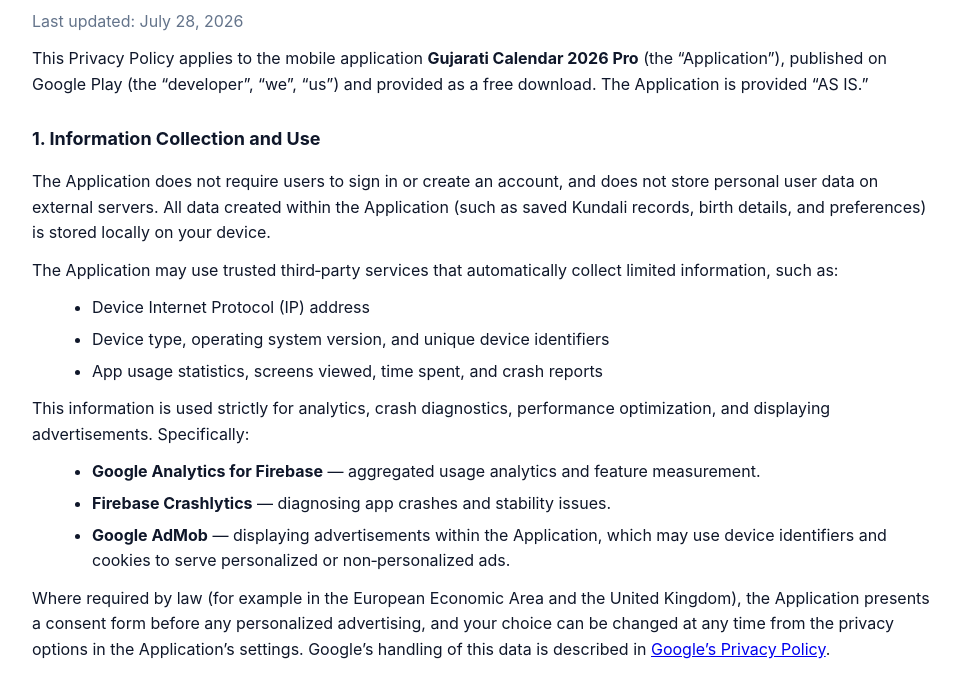
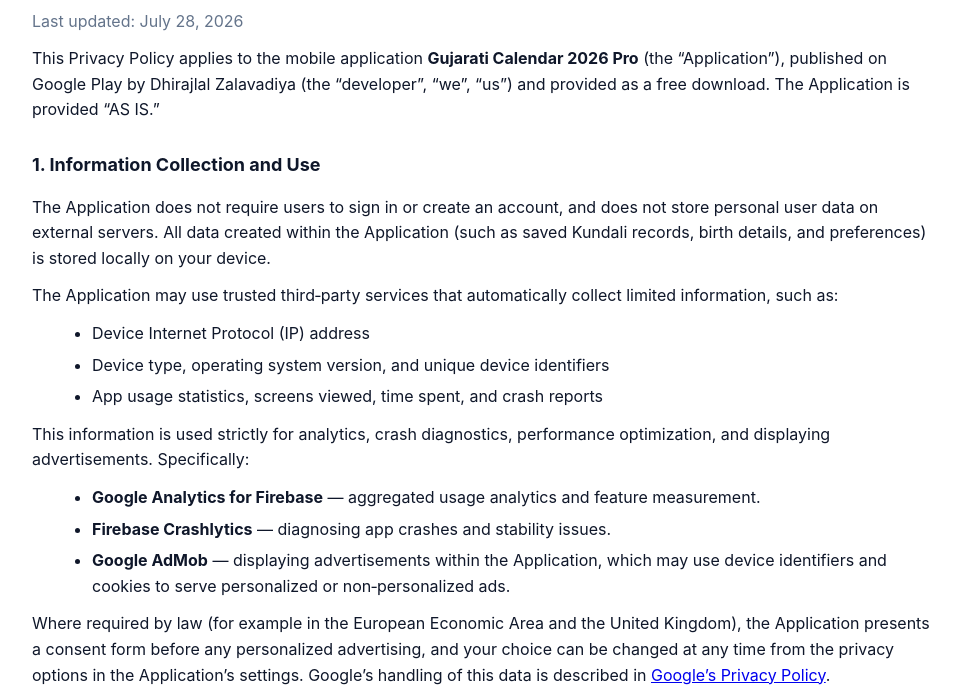
Before and after one commit to FocuslyApps/focuslyapps.github.io, a plain HTML site: page gujarati-calendar/privacy.html in a window 1280 px wide. Shown: the part 107-800 px from the top of the page, without its empty margins (158-1118 px from the left). Drawn offline with Linux system fonts and the light colour scheme.

Commit message:
Update privacy.html

```diff
--- a/gujarati-calendar/privacy.html
+++ b/gujarati-calendar/privacy.html
@@ -84,7 +84,7 @@
     <p class="muted">Last updated: July 28, 2026</p>
 
     <p>This Privacy Policy applies to the mobile application <strong>Gujarati Calendar 2026 Pro</strong> (the
-      “Application”), published on Google Play (the “developer”, “we”, “us”) and provided as a
+      “Application”), published on Google Play by Dhirajlal Zalavadiya (the “developer”, “we”, “us”) and provided as a
       free download. The
       Application is provided “AS IS.”</p>
 
```
